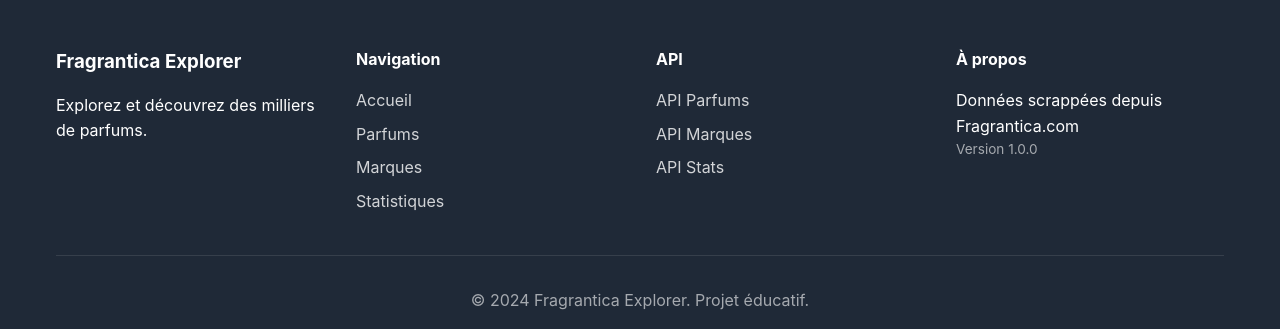
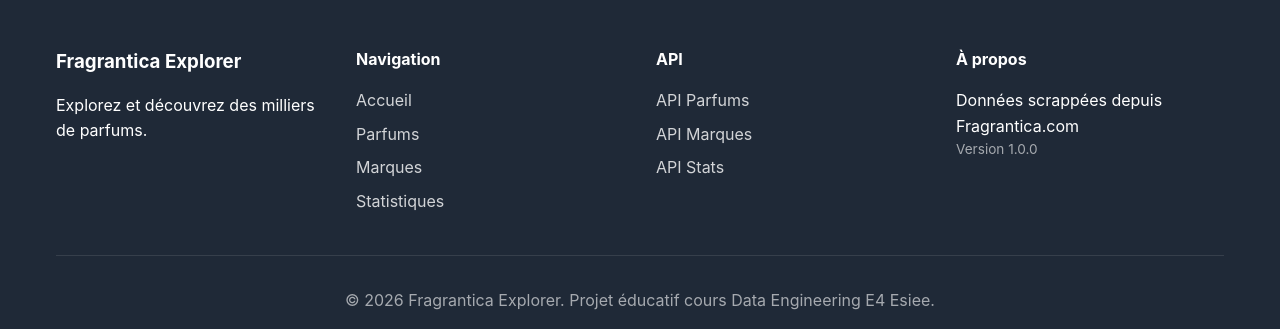
Before and after one commit to lubinbenoit/fragrantica, a Flask app: page /brand/1 in a window 1280 px wide. Shown: the part 739-1068 px from the top of the page. Run offline with Flask 3, Linux system fonts and the light colour scheme; data that the repository does not hold is empty.

Commit message:
Correction de la date du copyright en 2026 dans le footer

```diff
--- a/webapp/templates/base.html
+++ b/webapp/templates/base.html
@@ -100,7 +100,7 @@
             </div>
 
             <div class="footer-bottom">
-                <p>&copy; 2024 {{ app_name }}. Projet éducatif.</p>
+                <p>&copy; 2026 {{ app_name }}. Projet éducatif cours Data Engineering E4 Esiee.</p>
             </div>
         </div>
     </footer>
```
